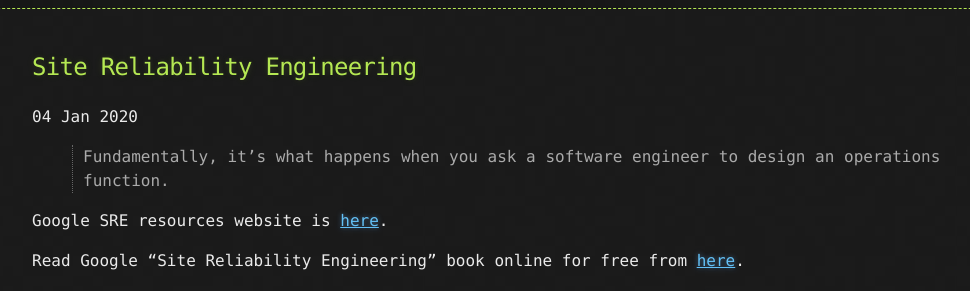
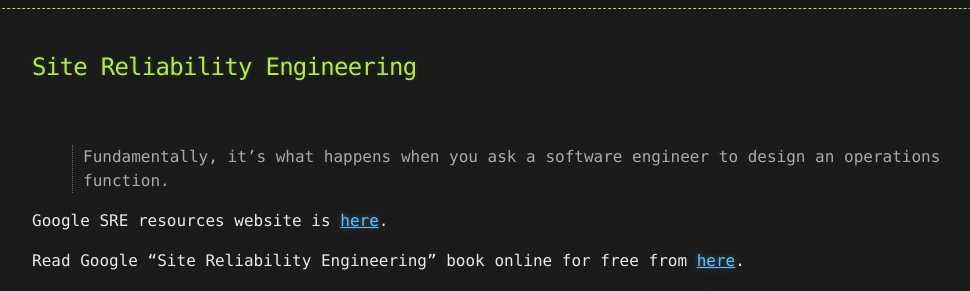
Before and after one commit to goodHunter27/serhatgiydiren.github.io, a Jekyll site: the page built from _posts/2020-01-04-site-reliability-engineering.md, in a window 1280 px wide. Shown: the part 155-446 px from the top of the page, without its empty margins (108-1078 px from the left). Built offline with Jekyll 4.4.1, drawn with Linux system fonts in a browser that asks for light colours.

Commit message:
Update post.html

```diff
--- a/_layouts/post.html
+++ b/_layouts/post.html
@@ -4,6 +4,7 @@
 
 <article>
   <h2>{{ page.title }}</h2>
-  <time datetime="{{ page.date | date_to_xmlschema }}" class="by-line">{{ page.date | date_to_string }}</time>
+  <br />
+  <!--time datetime="{{ page.date | date_to_xmlschema }}" class="by-line">{{ page.date | date_to_string }}</time-->
   {{ content }}
 </article>
```
